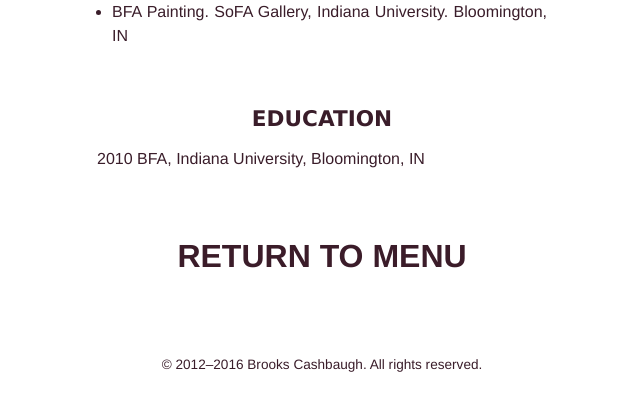
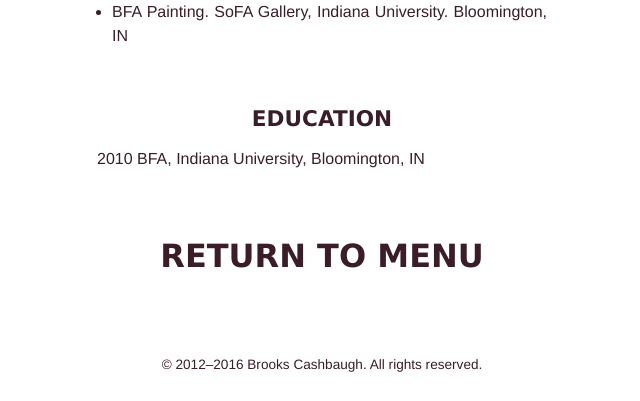
Before and after one commit to rmavis/specs-for-brooks, a PHP site: page /pages/cv.html in a window 1280 px wide. Shown: the part 1435-1836 px from the top of the page, without its empty margins (318-958 px from the left). Run offline with PHP 8.4, Linux system fonts and the light colour scheme.

Commit message:
Nav fixes, etc.

```diff
--- a/css/main.css
+++ b/css/main.css
@@ -319,7 +319,7 @@ a {
 .footer-menu-link {
   display: inline-block;
   font-size: 32px;
-  font-face: Futura, Avenir, "Avenir Next", Verdana, Helvetica, Arial, sans-serif;
+  font-family: Futura, Avenir, "Avenir Next", Verdana, Helvetica, Arial, sans-serif;
   text-transform: uppercase; }
 
 .copyright-line {
--- a/js/nav.js
+++ b/js/nav.js
@@ -22,9 +22,11 @@ var Nav = (function () {
 
         if ((force) || (hidden != -1) || (-1 < menu_up)) {
             if (menu_up) {
+console.log("menu is up, hiding");
                 return hideMenu();
             }
             else {
+console.log("menu is down, showing");
                 return showMenu();
             }
         }
@@ -47,12 +49,15 @@ var Nav = (function () {
 
     function showMenu() {
         // Clattr.add($menu, 'y', 'active');
+console.log($btn);
         $menu.setAttribute('active', 'y');
         Clattr.replace($btn, 'off', 'on');
 		    return false;
     }
 
     function hideMenu() {
+console.log($menu);
+console.log($btn);
         Clattr.replace($menu, 'y', 'n', 'active');
         Clattr.replace($btn, 'on', 'off');
 		    return false;
--- a/scss/main.scss
+++ b/scss/main.scss
@@ -281,7 +281,7 @@ a {
 .footer-menu-link {
     display: inline-block;
     font-size: font_size(2);
-    font-face: $head_font;
+    font-family: $head_font;
     text-transform: uppercase;
 }
 
```
Also changed, not shown: 1 other file.
